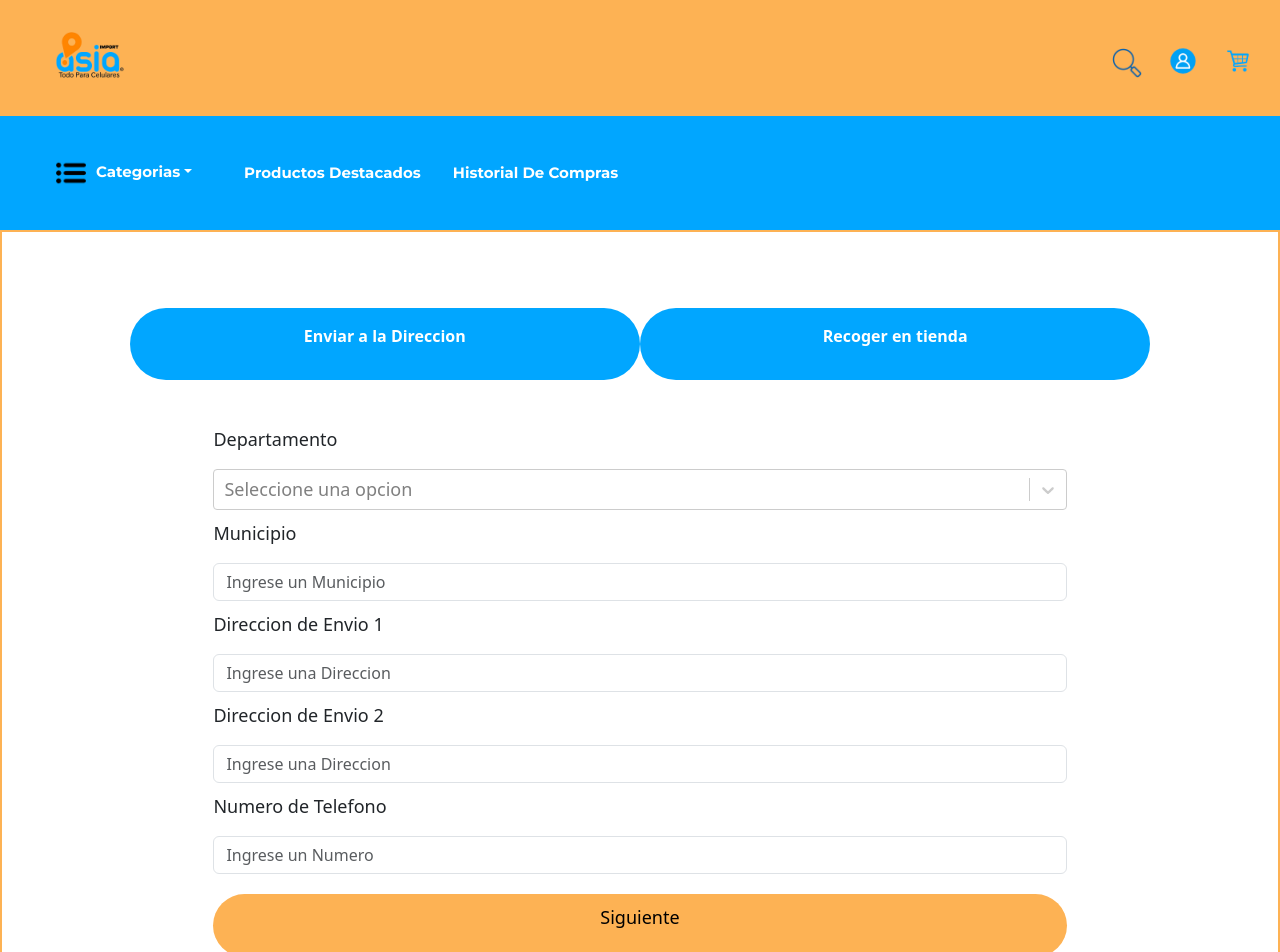
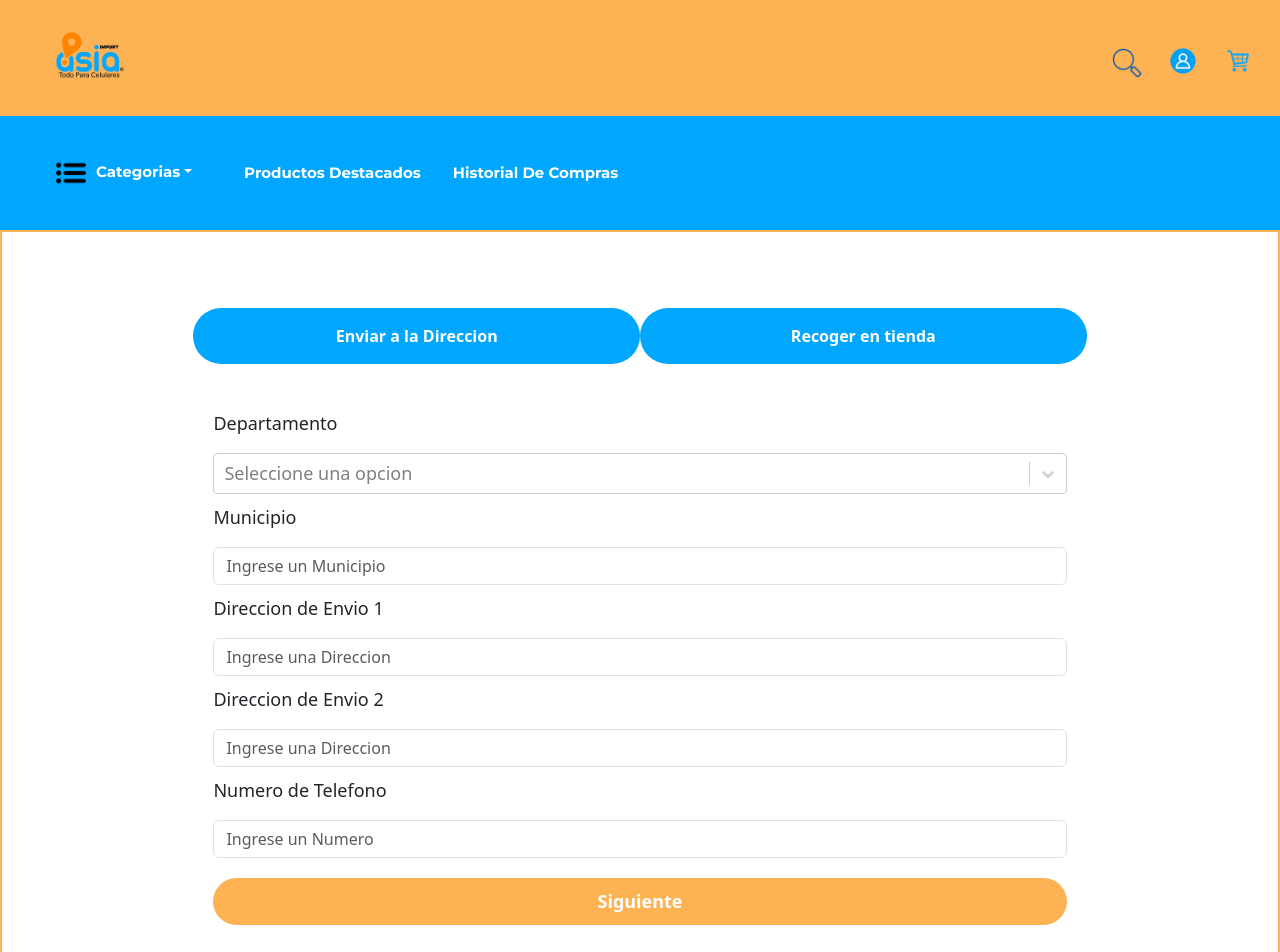
Before and after one commit to jairoaguilarts/AsiaImport, a React (Create React App) app: page /compra in a window 1280 px wide. Shown: the top 952 px of the page. Built offline with nearby package versions, Linux system fonts and the light colour scheme; a web font is replaced by a local one.

Commit message:
Subiendo cambios de proceder compra

```diff
--- a/package.json
+++ b/package.json
@@ -3,6 +3,7 @@
   "version": "0.1.0",
   "private": true,
   "dependencies": {
+    "@react-google-maps/api": "^2.19.2",
     "@testing-library/jest-dom": "^5.17.0",
     "@testing-library/react": "^13.4.0",
     "@testing-library/user-event": "^13.5.0",
--- a/src/App.js
+++ b/src/App.js
@@ -24,10 +24,8 @@ import ModificarP from "./components/modalesProductos/ModificarP";
 import AgregarP from "./components/modalesProductos/AgregarP";
 import ProductoFiltro from "./components/Client_screens/ProductoFiltro";
 import InfoProductos from "./components/Client_screens/InfoProducto";
-import Politicas from './components/General_screens/Politicas';
-import Quejas from './components/General_screens/quejas';
-
-
+import Politicas from "./components/General_screens/Politicas";
+import Quejas from "./components/General_screens/quejas";
 
 function App() {
   const userType = localStorage.getItem("IsAdmin");
@@ -82,6 +80,7 @@ function App() {
           <Route path="/agregarp" element={<AgregarP />} />
           <Route path="/producto-filtro" element={<ProductoFiltro />} />
           <Route path="/info-producto" element={<InfoProductos />} />
+          <Route path="/procederCompra" element={<ProcederCompra />} />
         </Routes>
         {userType !== "true" && <Footer />}
       </div>
--- a/src/components/Client_screens/Inicio.js
+++ b/src/components/Client_screens/Inicio.js
@@ -13,7 +13,11 @@ import "./Inicio.css";
 
 const Carrusel = ({ productos }) => {
   const [currentIndex, setCurrentIndex] = useState(0);
+  const navegarProcederCompra = () => {
+    navigate("/procederCompra");
+  };
 
+  const navigate = useNavigate();
   const itemsVisibles = 4;
 
   const mostrarProductos =
@@ -52,7 +56,9 @@ const Carrusel = ({ productos }) => {
               <img src={producto.imagen} alt={producto.nombre} />
               <h3>{producto.nombre}</h3>
               <p>Precio: {producto.precio}</p>
-              <button>Agregar al carrito</button>
+              <button onClick={navegarProcederCompra}>
+                Agregar al carrito
+              </button>
             </div>
           ))}
         </div>
--- a/src/components/Client_screens/ProcederCompra.css
+++ b/src/components/Client_screens/ProcederCompra.css
@@ -4,14 +4,15 @@
   flex-direction: column;
   align-items: center;
   padding-top: 50px;
-  border: 2px solid #FDB254;
+  border: 2px solid #fdb254;
 }
 
 .button-container {
   display: flex;
   margin-top: 10px;
   padding: 20px;
-  width: 80%;
+  width: 70%;
+  font-weight: bold;
 }
 
 .botones {
@@ -20,10 +21,17 @@
   border: none;
   cursor: pointer;
   color: black;
-  background-color: #E7E4DD;
+  font-weight: bold;
+  background-color: #e7e4dd;
   border-radius: 88px;
   font-size: 18px;
   width: 50%;
+  text-align: center;
+  text-align: center;
+}
+.botones p {
+  margin: 0 0 auto;
+  font-weight: bold;
 }
 
 .boton-siguiente {
@@ -31,23 +39,26 @@
   padding: 10px;
   border: none;
   cursor: pointer;
-  color: black;
-  background-color: #FDB254;
+  color: white;
+  font-weight: bold;
+  background-color: #fdb254;
   border-radius: 88px;
   font-size: 18px;
   width: 100%;
 }
-
+.boton-siguiente p {
+  margin: 0 0 auto;
+}
 .delivery {
-  background-color: #E7E4DD;
+  background-color: #e7e4dd;
 }
 
 .pick-up {
-  background-color: #E7E4DD;
+  background-color: #e7e4dd;
 }
 
 .selected {
-  background-color: #FDB254;
+  background-color: #fdb254;
 }
 
 .forms-container {
@@ -58,7 +69,7 @@
 }
 
 .contenedores {
-  margin-Bottom: 10px;
+  margin-bottom: 10px;
   font-size: 18px;
   width: 100%;
 }
```
Also changed, not shown: 1 other file (tests, documents, lock files or other folders).
